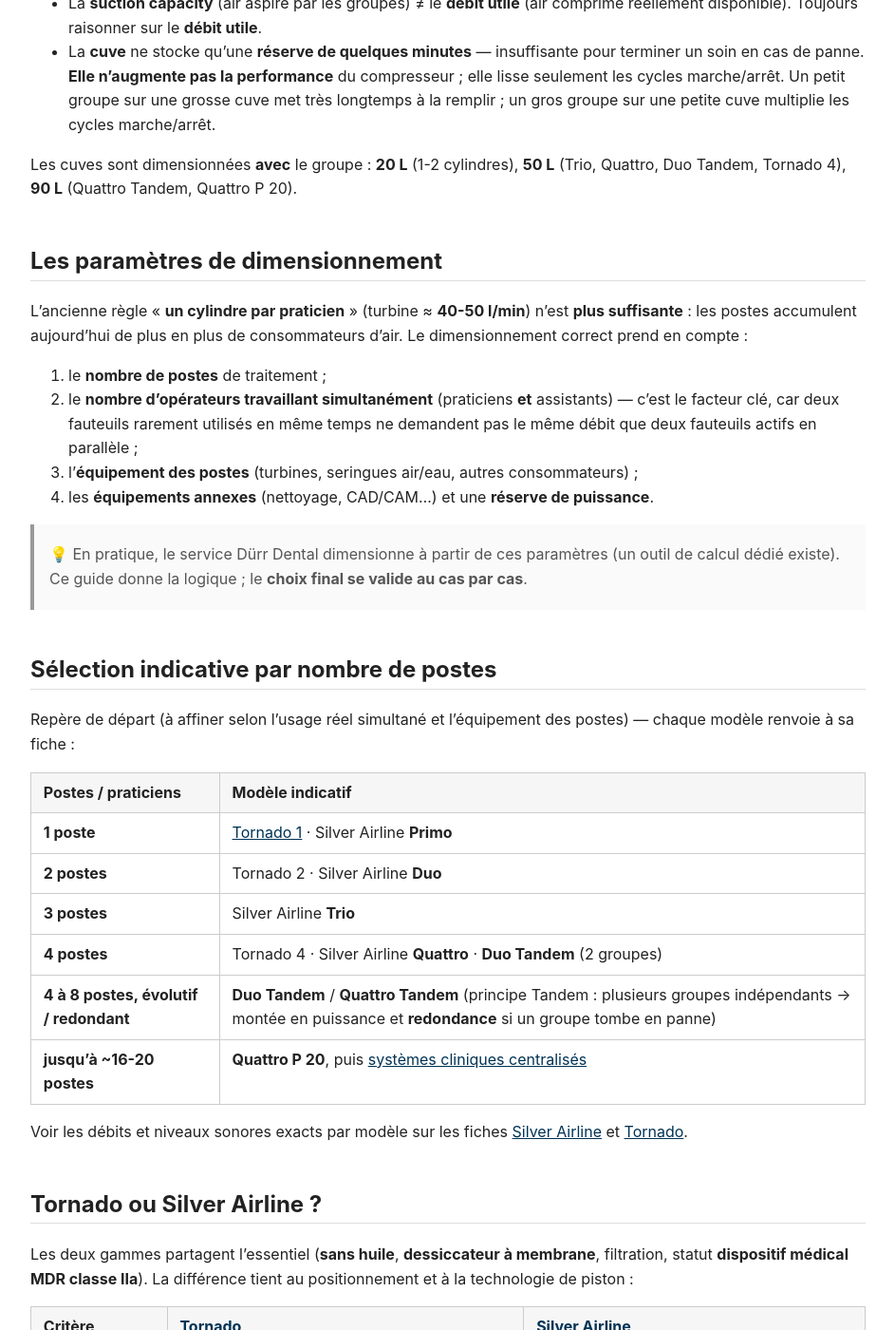
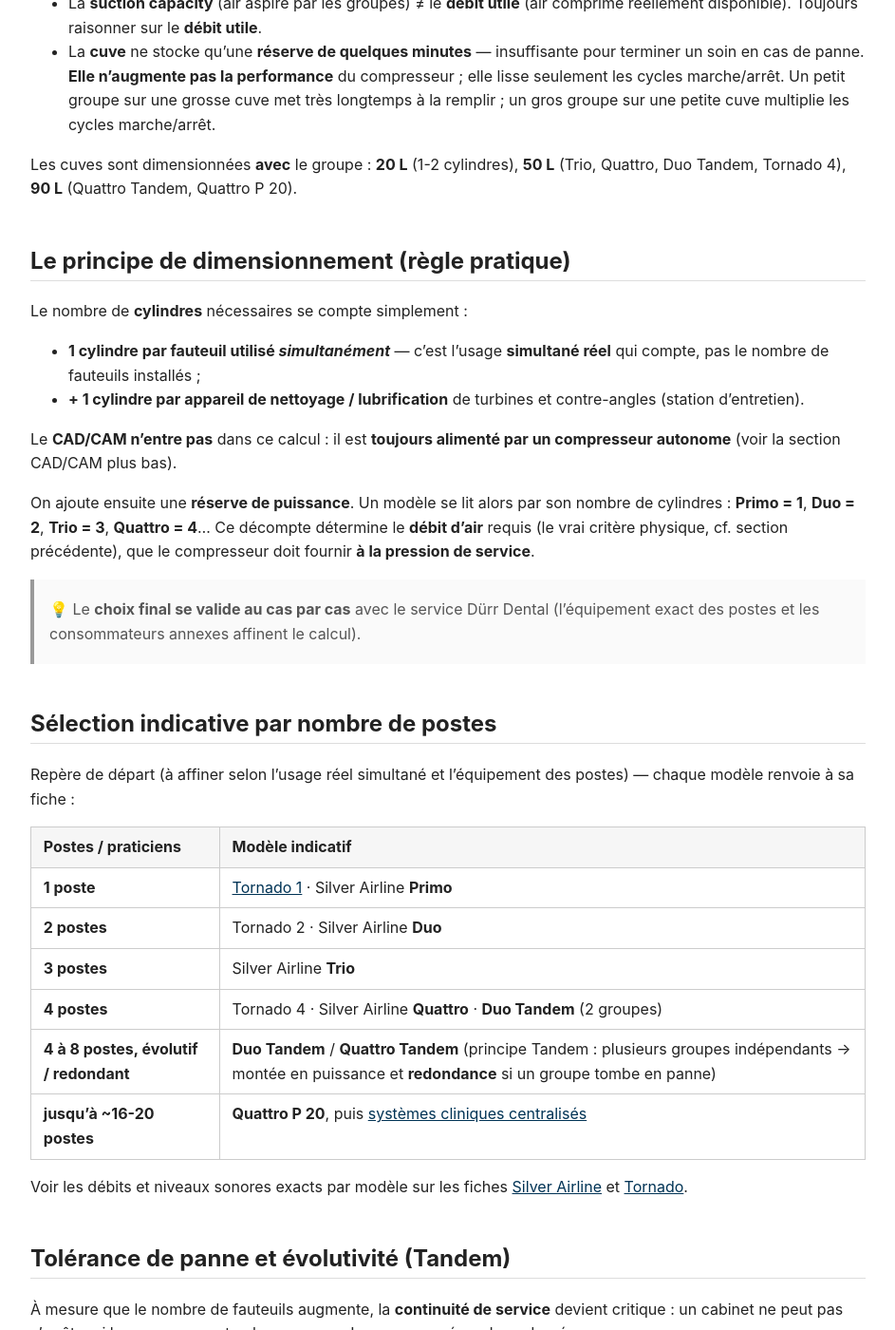
Before and after one commit to Grzybicki/durr-dental-knowledge-base, a Jekyll site: the page built from docs/fr/conventionnel/guide-choix-compresseur/overview.md, in a window 1280 px wide and 1400 px high, scrolled down 745 px. Shown: the whole window at 95% size, without its empty margins (168-1111 px from the left). Built offline with Jekyll 4.4.1, drawn with Linux system fonts in a browser that asks for light colours; some of the changed text lies outside the part shown.

Commit message:
fix(guide compresseur): regle de dimensionnement reelle + logique Tandem/redondance (terrain)
Sur precision de l'expert Durr France :
- Dimensionnement : 1 cylindre par fauteuil utilise SIMULTANEMENT + 1 cylindre par appareil
  de nettoyage/lubrification turbine/contre-angle. CAD/CAM hors calcul.
- CAD/CAM : compresseur TOUJOURS autonome (pas seulement recommande).
- Tolerance de panne : compresseurs Tandem, puis interconnexion de 2 Duo Tandem / 2 Quattro
  Tandem / 2 Power Tower View electroniques -> fonctionnent comme un seul compresseur sur la
  meme ligne, un groupe en panne -> les autres prennent le relais. Duo Tandem 1 groupe
  upgradable en 2 groupes.
+ FAQ (regle cylindres + Q redondance Tandem).

Co-Authored-By: Claude Opus 4.8 (1M context) <noreply@anthropic.com>
Claude-Session: https://claude.ai/code/session_01Pzf5ku5za9vkiLrAsETCmw

```diff
--- a/docs/fr/conventionnel/guide-choix-compresseur/overview.md
+++ b/docs/fr/conventionnel/guide-choix-compresseur/overview.md
@@ -82,21 +82,25 @@ Un compresseur dentaire se choisit sur son **débit d'air disponible (« output
 Les cuves sont dimensionnées **avec** le groupe : **20 L** (1-2 cylindres), **50 L** (Trio,
 Quattro, Duo Tandem, Tornado 4), **90 L** (Quattro Tandem, Quattro P 20).
 
-## Les paramètres de dimensionnement
+## Le principe de dimensionnement (règle pratique)
 
-L'ancienne règle « **un cylindre par praticien** » (turbine ≈ **40-50 l/min**) n'est **plus
-suffisante** : les postes accumulent aujourd'hui de plus en plus de consommateurs d'air. Le
-dimensionnement correct prend en compte :
+Le nombre de **cylindres** nécessaires se compte simplement :
 
-1. le **nombre de postes** de traitement ;
-2. le **nombre d'opérateurs travaillant simultanément** (praticiens **et** assistants) — c'est
-   le facteur clé, car deux fauteuils rarement utilisés en même temps ne demandent pas le même
-   débit que deux fauteuils actifs en parallèle ;
-3. l'**équipement des postes** (turbines, seringues air/eau, autres consommateurs) ;
-4. les **équipements annexes** (nettoyage, CAD/CAM…) et une **réserve de puissance**.
+- **1 cylindre par fauteuil utilisé *simultanément*** — c'est l'usage **simultané réel** qui
+  compte, pas le nombre de fauteuils installés ;
+- **+ 1 cylindre par appareil de nettoyage / lubrification** de turbines et contre-angles
+  (station d'entretien).
 
-> 💡 En pratique, le service Dürr Dental dimensionne à partir de ces paramètres (un outil de
-> calcul dédié existe). Ce guide donne la logique ; le **choix final se valide au cas par cas**.
+Le **CAD/CAM n'entre pas** dans ce calcul : il est **toujours alimenté par un compresseur
+autonome** (voir la section CAD/CAM plus bas).
+
+On ajoute ensuite une **réserve de puissance**. Un modèle se lit alors par son nombre de
+cylindres : **Primo = 1**, **Duo = 2**, **Trio = 3**, **Quattro = 4**… Ce décompte détermine
+le **débit d'air** requis (le vrai critère physique, cf. section précédente), que le compresseur
+doit fournir **à la pression de service**.
+
+> 💡 Le **choix final se valide au cas par cas** avec le service Dürr Dental (l'équipement exact
+> des postes et les consommateurs annexes affinent le calcul).
 
 ## Sélection indicative par nombre de postes
 
@@ -115,6 +119,25 @@ chaque modèle renvoie à sa fiche :
 Voir les débits et niveaux sonores exacts par modèle sur les fiches
 [Silver Airline](/durr-dental-knowledge-base/docs/fr/conventionnel/silver-airline/overview/)
 et [Tornado](/durr-dental-knowledge-base/docs/fr/conventionnel/tornado/overview/).
+
+## Tolérance de panne et évolutivité (Tandem)
+
+À mesure que le nombre de fauteuils augmente, la **continuité de service** devient critique :
+un cabinet ne peut pas s'arrêter si le compresseur tombe en panne. La gamme y répond par
+degrés :
+
+1. **Compresseurs Tandem** — plusieurs **groupes moteurs indépendants** à commande électronique
+   (Duo Tandem, Quattro Tandem). C'est le premier niveau de **tolérance de panne**.
+2. **Interconnexion de deux unités** — **deux Duo Tandem**, **deux Quattro Tandem
+   électroniques**, ou encore **deux [Power Tower View](/durr-dental-knowledge-base/docs/fr/conventionnel/power-tower/overview/)**
+   peuvent être **reliés pour fonctionner comme un seul compresseur** sur la **même ligne
+   d'alimentation**. Si un groupe moteur tombe en panne, **les autres prennent le relais** →
+   redondance renforcée sans interrompre le cabinet.
+3. **Évolutivité** — un **Duo Tandem 1 groupe** peut être **mis à niveau en Duo Tandem 2 groupes**
+   (montée en puissance sans remplacer l'unité), utile quand le cabinet s'agrandit.
+
+C'est ce qui distingue le **principe Tandem** d'un simple compresseur plus gros : on gagne à la
+fois en **puissance** et en **redondance**.
 
 ## Tornado ou Silver Airline ?
 
@@ -141,8 +164,10 @@ Les usineuses **CAD/CAM** ont des besoins **différents d'un cabinet** — voir
   versions CAD/CAM).
 - **Cycle de fonctionnement quasi continu** (peu d'arrêts) → la **pression de coupure** du
   compresseur doit être **≥ pression mini de l'usineuse + 0,5 bar**.
-- **Compresseur dédié** (ou au minimum une **ligne de pression séparée**) fortement
-  recommandé, pour éviter les variations de pression qui dégradent la précision d'usinage.
+- **Compresseur toujours autonome** : le CAD/CAM est **systématiquement** alimenté par son
+  **propre compresseur**, **jamais partagé** avec l'air de soin du cabinet (ni compté dans le
+  dimensionnement du compresseur de soins) — pour éviter les variations de pression qui
+  dégradent la précision d'usinage.
 - **Dessiccateur à membrane indispensable** : en usage continu, il reste **constamment sec**
   sans phase de régénération — ce que ne garantissent pas les sécheurs à adsorption.
 
@@ -171,7 +196,15 @@ local doit être **sec, ventilé et sans poussière**.
       "name": "Sur quel critère choisit-on un compresseur dentaire ?",
       "acceptedAnswer": {
         "@type": "Answer",
-        "text": "Sur le débit d'air utile (l/min) fourni à la pression de service, dimensionné selon le nombre de postes et surtout le nombre d'opérateurs travaillant simultanément. La taille de la cuve n'est pas un critère de performance."
+        "text": "Sur le débit d'air utile fourni à la pression de service. En pratique, on compte 1 cylindre par fauteuil utilisé simultanément, plus 1 cylindre par appareil de nettoyage/lubrification de turbine et contre-angle ; le CAD/CAM a toujours son propre compresseur. La taille de la cuve n'est pas un critère de performance."
+      }
+    },
+    {
+      "@type": "Question",
+      "name": "Comment gère-t-on la panne d'un compresseur dans un grand cabinet ?",
+      "acceptedAnswer": {
+        "@type": "Answer",
+        "text": "Avec le principe Tandem : plusieurs groupes moteurs indépendants à commande électronique. On peut relier deux Duo Tandem ou deux Quattro Tandem électroniques pour qu'ils fonctionnent comme un seul compresseur sur la même ligne d'alimentation ; si un groupe moteur tombe en panne, les autres prennent le relais. Un Duo Tandem 1 groupe peut aussi être mis à niveau en Duo Tandem 2 groupes."
       }
     },
     {
@@ -214,9 +247,17 @@ local doit être **sec, ventilé et sans poussière**.
 
 ### Sur quel critère choisit-on un compresseur dentaire ?
 
-Sur le **débit d'air utile** (l/min) fourni **à la pression de service**, dimensionné selon le
-nombre de postes et surtout le **nombre d'opérateurs travaillant simultanément**. La taille de
-la cuve n'est pas un critère de performance.
+Sur le **débit d'air utile** fourni **à la pression de service**. En pratique on compte
+**1 cylindre par fauteuil utilisé simultanément**, **+ 1 cylindre par appareil de
+nettoyage/lubrification** de turbine et contre-angle ; le **CAD/CAM a toujours son propre
+compresseur**. La taille de la cuve n'est pas un critère de performance.
+
+### Comment gère-t-on la panne d'un compresseur dans un grand cabinet ?
+
+Avec le **principe Tandem** (plusieurs groupes moteurs indépendants). On peut relier **deux
+Duo Tandem**, **deux Quattro Tandem** ou **deux Power Tower View** électroniques pour qu'ils
+fonctionnent comme **un seul compresseur** sur la **même ligne** : si un groupe tombe en panne,
+les autres prennent le relais. Un **Duo Tandem 1 groupe** peut aussi être **upgradé en 2 groupes**.
 
 ### La taille de la cuve détermine-t-elle la puissance ?
 
```
